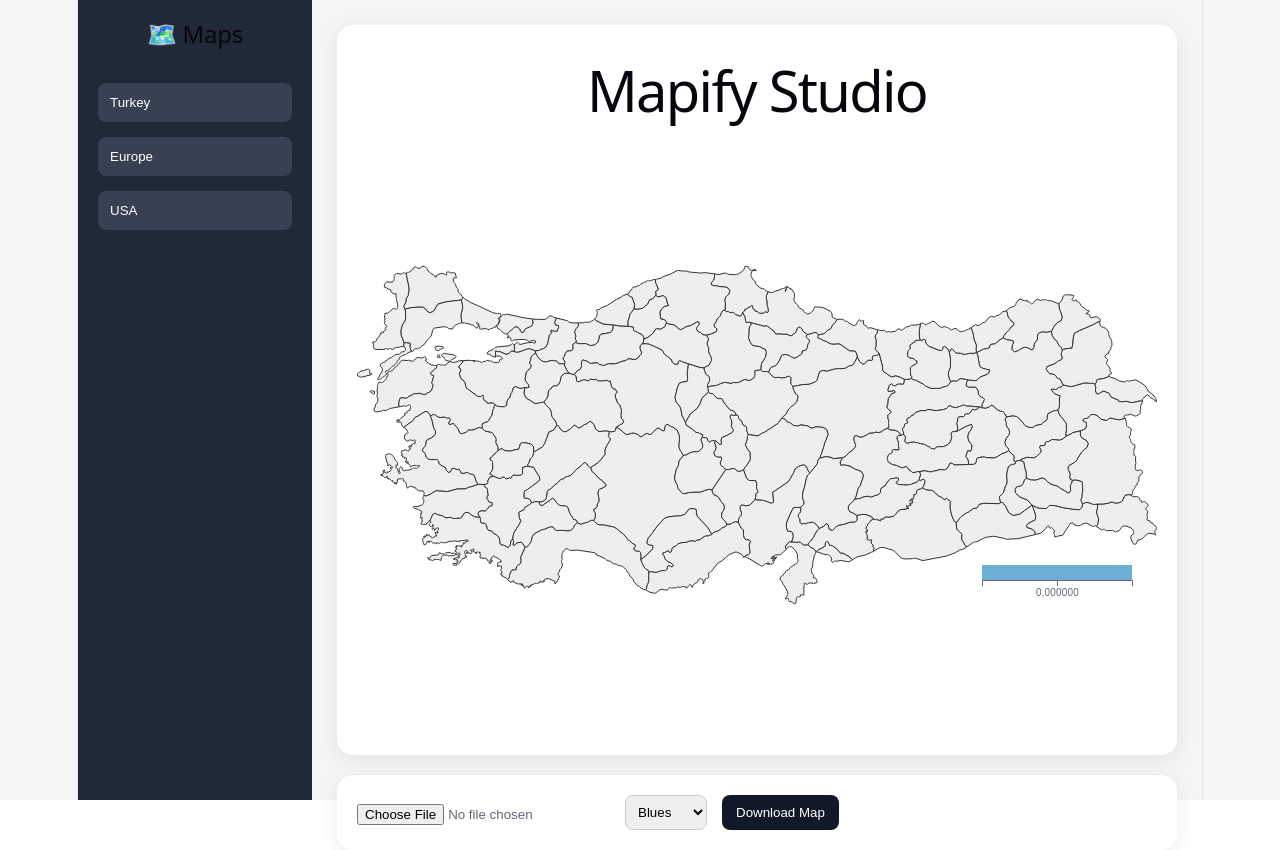
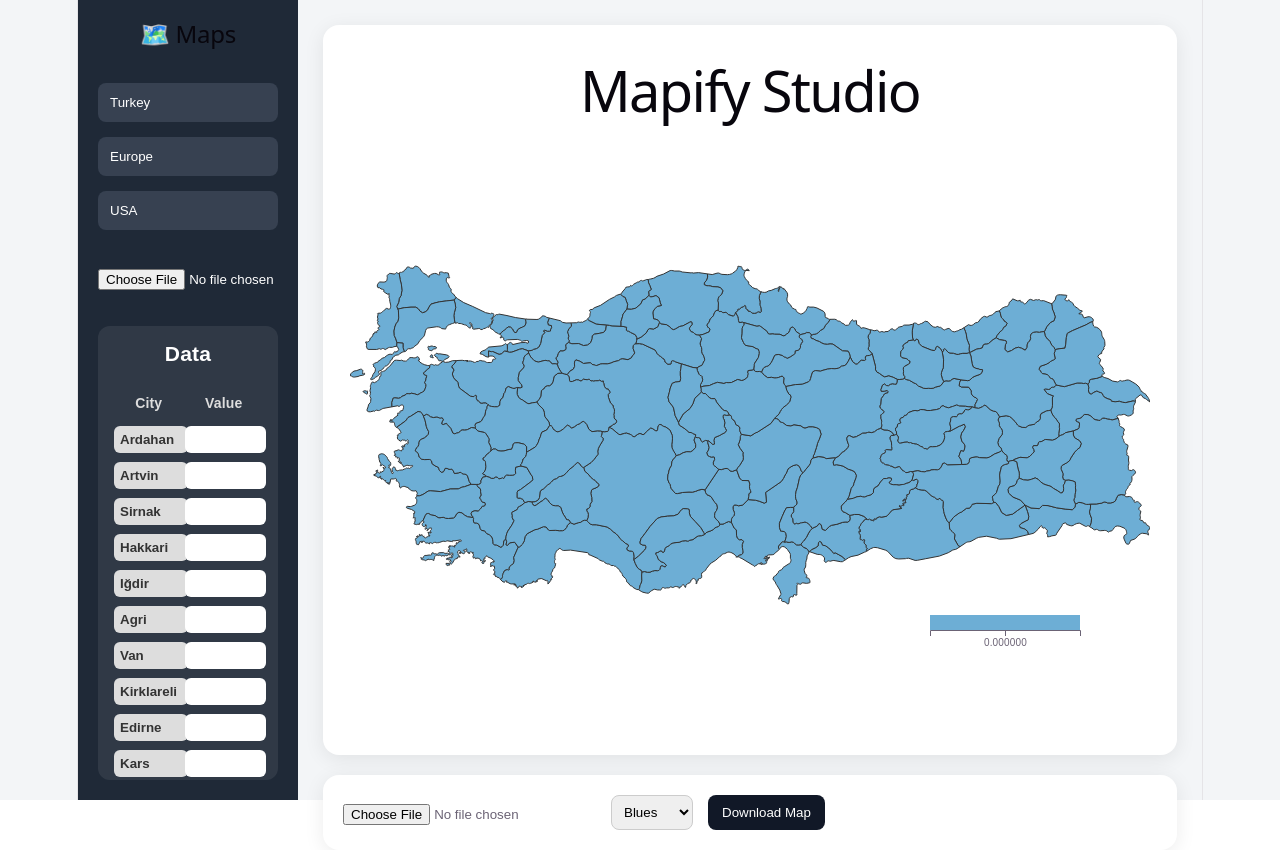
Before and after one commit to ArdaaAkinn/mapify-studio, a React (Vite) app: page / in a window 1280 px wide. Built offline with nearby package versions, Linux system fonts and the light colour scheme.

Commit message:
Added UI  datatable and updated the sidebar

```diff
--- a/src/App.css
+++ b/src/App.css
@@ -19,6 +19,9 @@ body {
   display: flex;
   flex-direction: column;
   gap: 15px;
+  height: 100vh;
+  box-sizing: border-box;
+  overflow: hidden;
 }
 
 .sidebar h2 {
@@ -93,3 +96,62 @@ select {
   border-radius: 8px;
   border: 1px solid #ccc;
 }
+
+.data-table {
+  margin-top: auto;
+  background: rgba(255,255,255,0.08);
+  padding: 15px;
+  border-radius: 12px;
+  flex: 1;
+  overflow-y: auto;
+  min-height: 0;
+}
+
+.data-table h3 {
+  margin-top: 0;
+  color: white;
+}
+
+.data-table table {
+  width: 100%;
+  border-collapse: collapse;
+}
+
+.data-table th {
+  color: #ddd;
+  font-size: 14px;
+  padding-bottom: 8px;
+}
+
+.data-table input {
+  width: 90%;
+  padding: 6px;
+  margin-bottom: 6px;
+  border: none;
+  border-radius: 6px;
+}
+
+.data-table button {
+  width: 100%;
+  margin-top: 10px;
+}
+
+.data-table input:disabled {
+  background: #ddd;
+  color: #333;
+  font-weight: bold;
+}
+
+.data-table::-webkit-scrollbar {
+  width: 8px;
+}
+
+.data-table::-webkit-scrollbar-thumb {
+  background: #555;
+  border-radius: 10px;
+}
+
+.upload-section {
+  margin-top: 20px;
+  margin-bottom: 20px;
+}
--- a/src/App.jsx
+++ b/src/App.jsx
@@ -2,13 +2,36 @@ import { useState } from "react";
 import Map from "./components/Map";
 import Upload from "./components/Upload";
 import "./App.css";
+import DataTable from "./components/DataTable";
 import turkey from "./data/turkey.json";
 import europe from "./data/europe.json";
 import usa from "./data/usa.json";
+import { useEffect } from "react";
 
 function App() {
   const [data, setData] = useState([]);
   const [selectedMap, setSelectedMap] = useState(turkey);
+  useEffect(() => {
+
+  if (!selectedMap?.features) return;
+
+  const generatedData = selectedMap.features.map(feature => {
+
+    const name =
+      feature.properties.name ||
+      feature.properties.NAME ||
+      feature.properties.admin ||
+      feature.properties.STATE_NAME;
+
+    return {
+      city: name,
+      value: ""
+    };
+  });
+
+  setData(generatedData);
+
+}, [selectedMap]);
   const downloadImage = () => {
     const svg = document.querySelector("svg");
     const serializer = new XMLSerializer();
@@ -51,6 +74,15 @@ function App() {
         <button onClick={() => setSelectedMap(usa)}>
           USA
         </button>
+
+        <div className="upload-section">
+    <Upload onData={setData} />
+  </div>
+
+        <DataTable
+  data={data}
+  setData={setData}
+/>
       </div>
 
       {/* Main Content */}
--- /dev/null
+++ b/src/components/Datatable.jsx
@@ -0,0 +1,59 @@
+export default function DataTable({ data, setData }) {
+
+  const updateCell = (index, field, value) => {
+    const updated = [...data];
+    updated[index][field] = value;
+    setData(updated);
+  };
+
+  const addRow = () => {
+    setData([
+      ...data,
+      { city: "", value: "" }
+    ]);
+  };
+
+  return (
+    <div className="data-table">
+
+      <h3>Data</h3>
+
+      <table>
+        <thead>
+          <tr>
+            <th>City</th>
+            <th>Value</th>
+          </tr>
+        </thead>
+
+        <tbody>
+          {data.map((row, index) => (
+            <tr key={index}>
+
+              <td>
+  <input
+    value={row.city}
+    disabled
+  />
+</td>
+              <td>
+                <input
+                  value={row.value}
+                  onChange={(e) =>
+                    updateCell(index, "value", e.target.value)
+                  }
+                />
+              </td>
+
+            </tr>
+          ))}
+        </tbody>
+      </table>
+
+      <button onClick={addRow}>
+        + Add Row
+      </button>
+
+    </div>
+  );
+}
--- a/src/components/Map.jsx
+++ b/src/components/Map.jsx
@@ -98,7 +98,16 @@ export default function Map({ data = [], theme, geoData, mapName }) {
     if (mapName === "usa") {
       // D3'ün sihirli USA projeksiyonu (Alaska'yı taşıyan)
       projection = d3.geoAlbersUsa().fitSize([width, height], geoData);
-    } else {
+    }
+    else if (mapName === "europe") {
+
+      projection = d3.geoMercator()
+        .center([5, 55])
+        .scale(400)
+        .translate([width / 2, height / 2]);
+
+    }
+    else {
       // Türkiye ve Avrupa için standart Mercator
       projection = d3.geoMercator().fitSize([width, height], finalGeoData);
     }
@@ -149,13 +158,19 @@ export default function Map({ data = [], theme, geoData, mapName }) {
       .append("path")
       .attr("d", path)
       .attr("fill", d => {
-        const name = normalize(d.properties.name);
+        const rawName =
+          d.properties.name ||
+          d.properties.NAME ||
+          d.properties.admin ||
+          d.properties.STATE_NAME;
+
+        const name = normalize(rawName);
         const value = valueByCity[name];
         return value != null ? colorScale(value) : "#eee";
       })
       .attr("stroke", "#333")
       .on("mouseover", (event, d) => {
-        const name = d.properties.name;
+        const name = d.properties.name || d.properties.NAME || d.properties.admin || d.properties.STATE_NAME;
         const value = valueByCity[normalize(name)];
         tooltip
           .style("opacity", 1)
@@ -171,8 +186,30 @@ export default function Map({ data = [], theme, geoData, mapName }) {
       });
 
     // Legend (horizontal, bottom-center)
-    const legendX = (width - legendWidth) / 2 + 300;
-    const legendY = height - 170;
+    let legendX;
+let legendY;
+
+if (mapName === "turkey") {
+
+  legendX = width - 220;
+  legendY = height - 120;
+
+} else if (mapName === "europe") {
+
+  legendX = 40;
+  legendY = height - 120;
+
+} else if (mapName === "usa") {
+
+  legendX = width - 250;
+  legendY = 80;
+
+} else {
+
+  legendX = width - 220;
+  legendY = height - 120;
+
+}
 
     const legendScale = d3.scaleLinear()
       .domain(colorScale.domain())
```
Lines whose indentation alone changed are shown as unchanged.
